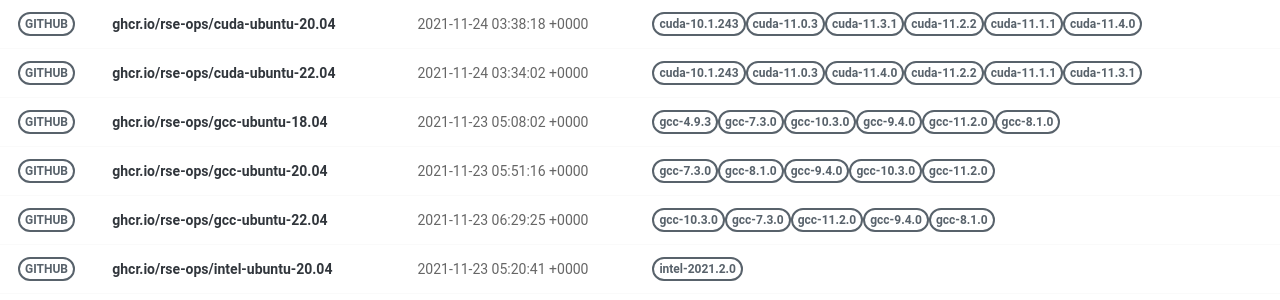
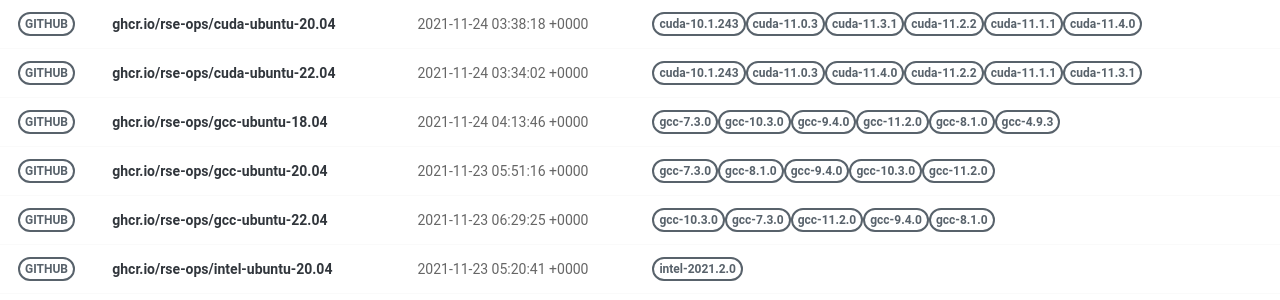
Before and after one commit to rse-ops/docker-images, a Jekyll site: the page built from pages/index.md, in a window 1280 px wide. Shown: the part 277-577 px from the top of the page. Built offline with Jekyll 4.4.1, drawn with Linux system fonts in a browser that asks for light colours; nearby versions of some CDN libraries.

Commit message:
Automated push to update library 2021-11-24

```diff
--- a/_library/ghcr.io-rse-ops-gcc-ubuntu-18.04.md
+++ b/_library/ghcr.io-rse-ops-gcc-ubuntu-18.04.md
@@ -1,14 +1,11 @@
 ---
 layout: container
 name: ghcr.io/rse-ops/gcc-ubuntu-18.04
-updated_at: 2021-11-23 05:08:02.244187
+updated_at: 2021-11-24 04:13:46.546547
 
 
 container_url: https://github.com/orgs/rse-ops/packages/container/package/gcc-ubuntu-18.04
 versions:
- - tag: gcc-4.9.3
-   dockerfile: https://github.com/rse-ops/docker-images/blob/main/ubuntu/gcc/Dockerfile
-   manifest: https://crane.ggcr.dev/manifest/ghcr.io/rse-ops/gcc-ubuntu-18.04:gcc-4.9.3
  - tag: gcc-7.3.0
    dockerfile: https://github.com/rse-ops/docker-images/blob/main/ubuntu/gcc/Dockerfile
    manifest: https://crane.ggcr.dev/manifest/ghcr.io/rse-ops/gcc-ubuntu-18.04:gcc-7.3.0
```
Also changed, not shown: other parts of _library/ghcr.io-rse-ops-gcc-ubuntu-18.04.md (+3 -0 lines).
